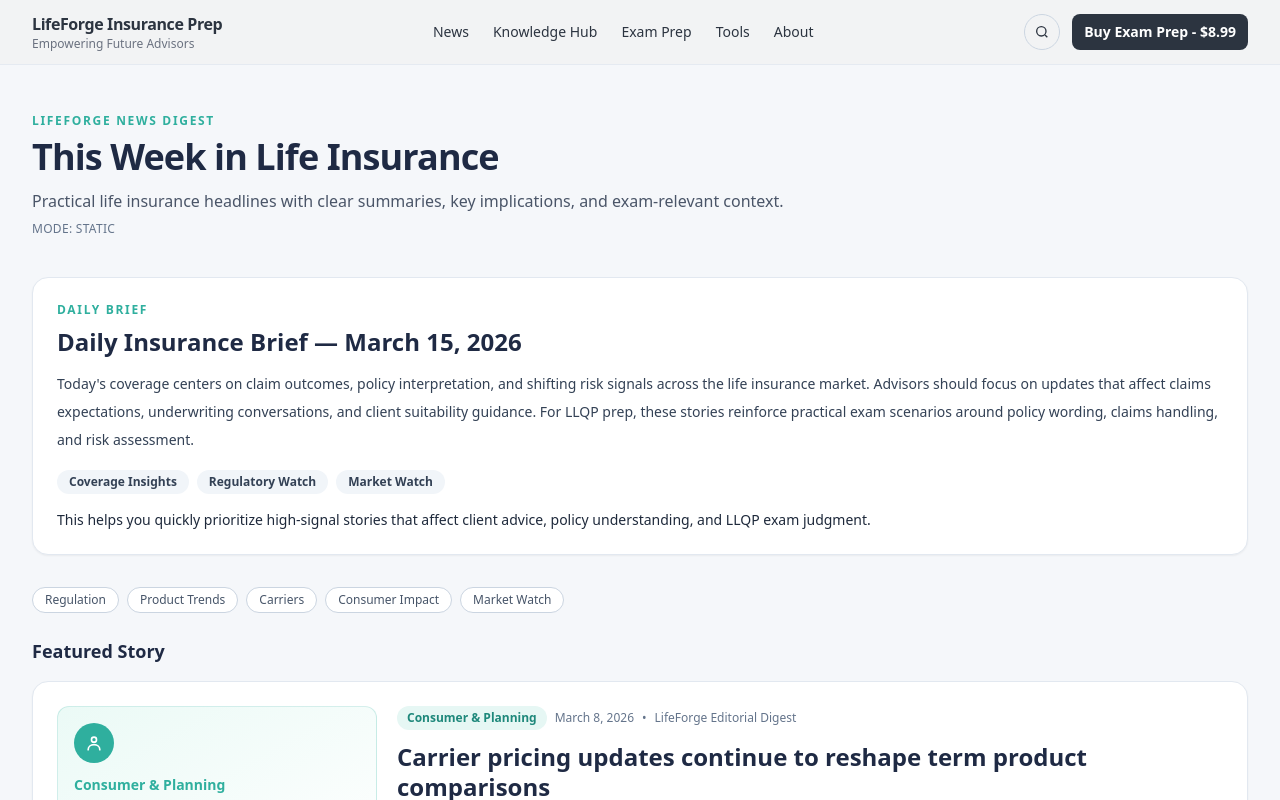
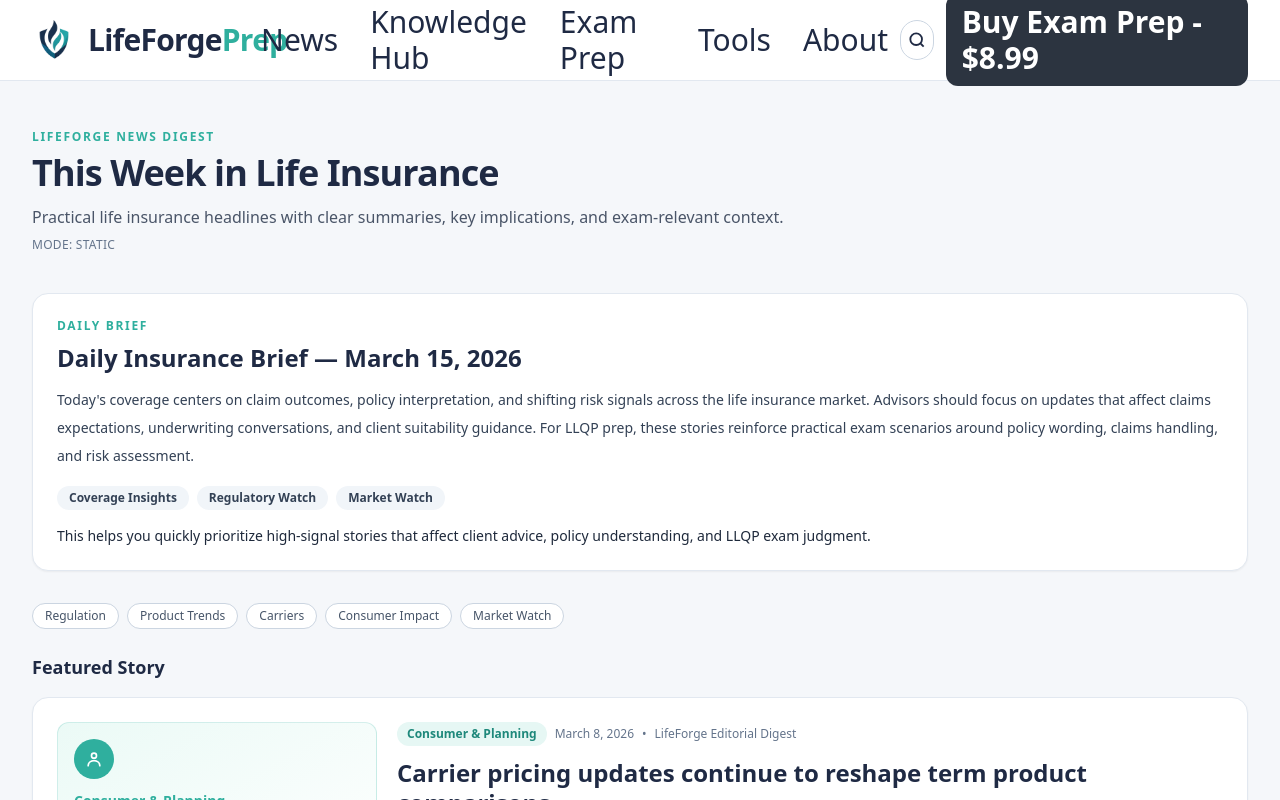
Before and after one commit to jfitz80/LifeForgeStudyPrep, a Next.js app: page /news in a window 1280 px wide. Shown: the top 800 px of the page. Built offline with nearby package versions, Linux system fonts and the light colour scheme.

Commit message:
Unify shared header branding across site pages

```diff
--- a/components/editorial/SiteHeader.tsx
+++ b/components/editorial/SiteHeader.tsx
@@ -1,5 +1,6 @@
 'use client';
 
+import Image from 'next/image';
 import Link from 'next/link';
 import { useEffect, useState } from 'react';
 import { siteConfig } from '@/config/site';
@@ -30,25 +31,33 @@ export default function SiteHeader() {
 
   return (
     <header
-      className={`sticky top-0 z-50 border-b border-slate-200/80 bg-[#F2F3F4]/95 backdrop-blur transition ${
+      className={`sticky top-0 z-50 border-b border-slate-200 bg-white/95 backdrop-blur transition ${
         scrolled ? 'shadow-sm' : ''
       }`}
     >
       <div className="mx-auto max-w-7xl px-4 sm:px-6 lg:px-8">
-        <div className="flex h-16 items-center justify-between gap-3">
-          <Link href="/" className="min-w-0">
-            <p className="truncate text-sm font-bold tracking-tight text-[#2C3440] sm:text-base">{siteConfig.brandName}</p>
-            <p className="hidden text-xs text-[#6B7280] sm:block">
-              {siteConfig.tagline ?? 'Insurance education & exam prep'}
-            </p>
+        <div className="flex h-20 items-center justify-between gap-3">
+          <Link href="/" className="inline-flex items-center gap-3">
+            <Image
+              src="/brand/lifeforge-emblem.png"
+              alt="LifeForgePrep emblem"
+              width={44}
+              height={44}
+              className="h-11 w-11"
+              priority
+            />
+            <span className="text-3xl font-bold tracking-tight leading-none">
+              <span className="text-[#1F2A44]">LifeForge</span>
+              <span className="text-[#2FAF9E]">Prep</span>
+            </span>
           </Link>
 
-          <nav className="hidden items-center gap-6 lg:flex">
+          <nav className="hidden items-center gap-8 lg:flex">
             {links.map((item) => (
               <Link
                 key={`${item.label}-${item.href}`}
                 href={item.href}
-                className="text-sm font-medium text-[#2C3440] hover:text-[#2FAF9E]"
+                className="text-3xl font-medium text-[#1F2A44] hover:text-[#2FAF9E]"
               >
                 {item.label}
               </Link>
@@ -58,10 +67,10 @@ export default function SiteHeader() {
           <div className="hidden items-center gap-3 lg:flex">
             <Link
               href="/news"
-              className="inline-flex h-9 w-9 items-center justify-center rounded-full border border-slate-300 text-[#2C3440] hover:border-[#2FAF9E] hover:text-[#2FAF9E]"
+              className="inline-flex h-10 w-10 items-center justify-center rounded-full border border-slate-300 text-[#1F2A44] hover:border-[#2FAF9E] hover:text-[#2FAF9E]"
               aria-label="Search news"
             >
-              <svg viewBox="0 0 24 24" className="h-4 w-4" fill="none" stroke="currentColor" strokeWidth="2">
+              <svg viewBox="0 0 24 24" className="h-5 w-5" fill="none" stroke="currentColor" strokeWidth="2.2">
                 <circle cx="11" cy="11" r="7" />
                 <path d="m20 20-3.5-3.5" />
               </svg>
@@ -70,7 +79,7 @@ export default function SiteHeader() {
               href={siteConfig.checkoutUrl}
               target="_blank"
               rel="noopener noreferrer"
-              className="rounded-lg bg-[#2C3440] px-3 py-2 text-sm font-semibold text-white hover:bg-slate-700"
+              className="rounded-xl bg-[#2C3440] px-4 py-2.5 text-3xl font-semibold text-white hover:bg-slate-700"
             >
               Buy Exam Prep - {siteConfig.launchPriceDisplay ?? siteConfig.price}
             </a>
@@ -79,7 +88,7 @@ export default function SiteHeader() {
           <button
             type="button"
             aria-label="Toggle menu"
-            className="inline-flex items-center rounded-lg border border-slate-300 px-3 py-2 text-sm font-medium text-[#2C3440] lg:hidden"
+            className="inline-flex items-center rounded-lg border border-slate-300 px-3 py-2 text-sm font-medium text-[#1F2A44] lg:hidden"
             onClick={() => setMenuOpen((v) => !v)}
             aria-expanded={menuOpen}
             aria-controls="mobile-nav"
@@ -95,7 +104,7 @@ export default function SiteHeader() {
                 <Link
                   key={`mobile-${item.label}-${item.href}`}
                   href={item.href}
-                  className="text-sm font-medium text-[#2C3440]"
+                  className="text-sm font-medium text-[#1F2A44]"
                   onClick={() => setMenuOpen(false)}
                 >
                   {item.label}
@@ -105,7 +114,7 @@ export default function SiteHeader() {
                 href={siteConfig.checkoutUrl}
                 target="_blank"
                 rel="noopener noreferrer"
-                className="text-sm font-semibold text-[#2C3440]"
+                className="text-sm font-semibold text-[#1F2A44]"
                 onClick={() => setMenuOpen(false)}
               >
                 Buy Exam Prep - {siteConfig.launchPriceDisplay ?? siteConfig.price}
```
